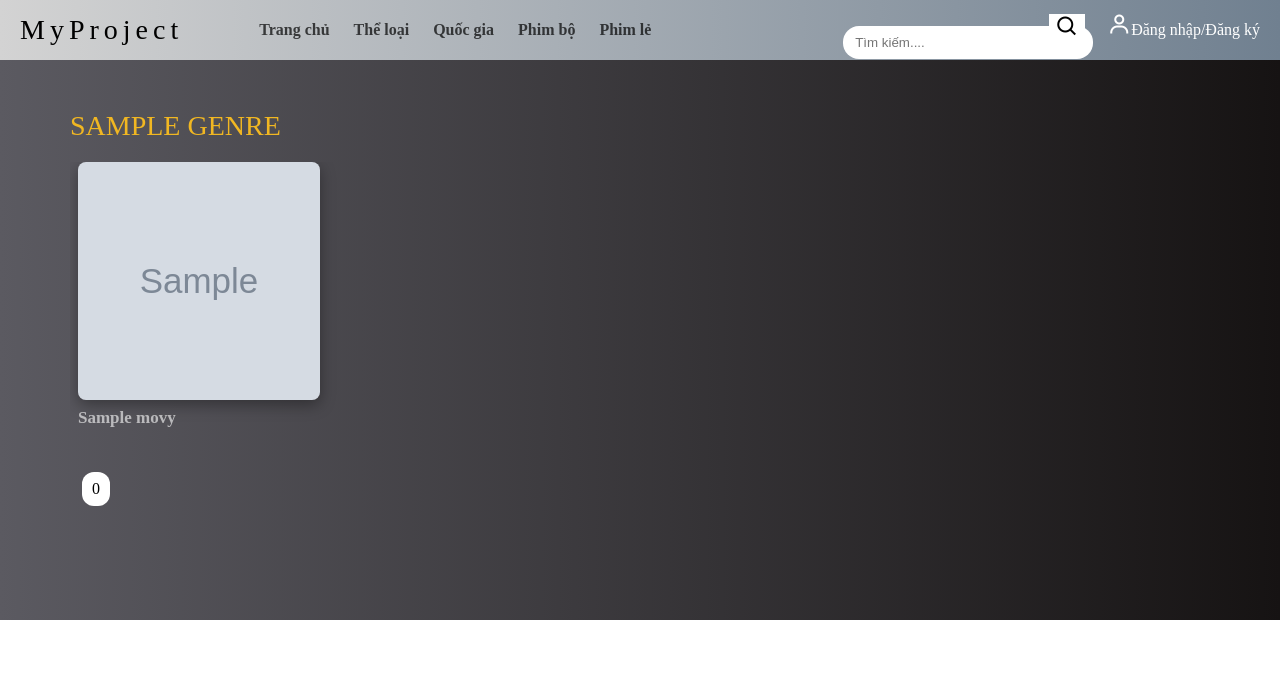
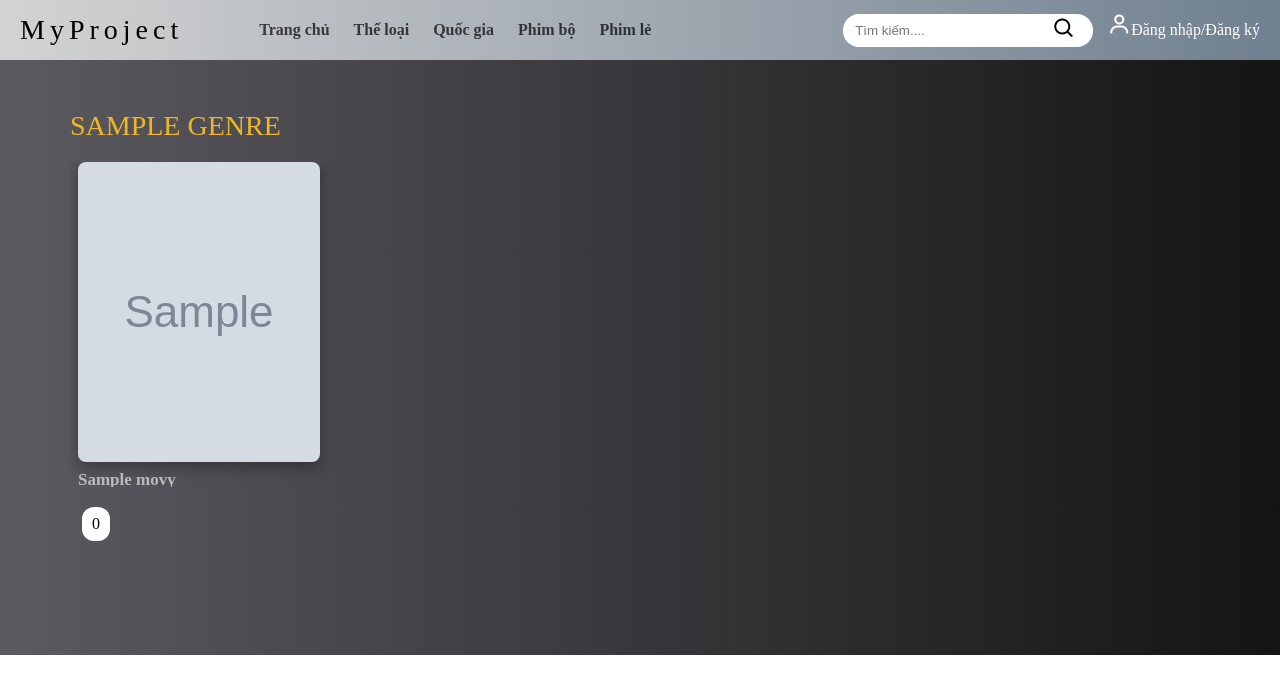
Before and after one commit to hung0509/BaiNhom, a PHP site: page /movielengthview.php?select-genre=1&index-page=0 in a window 1280 px wide. Shown: the top 694 px of the page. Run offline with PHP 8.4, Linux system fonts and the light colour scheme; tables that the repository leaves empty or names only in its code hold one stand-in row (values such as "Sample post"); grey boxes marked "Sample" are stand-in pictures.

Commit message:
fix lan thu n :v

```diff
--- a/css/style.css
+++ b/css/style.css
@@ -82,14 +82,16 @@ html{
 }
 
 .fix1{
-    position: relative;
+    /* position: relative; */
     top: 12px;
 }
 
 .fix2{
     position: absolute;
-    top: 14px;
-    right: 18px;
+    position: absolute;
+    top: 16px;
+    right: 21px;
+    background: #fff;
     background: #fff;
 }
 
@@ -318,3 +320,11 @@ html{
     background-color: #f1b722;
     color: #fff;
 }
+
+.setupFilm{
+    height: 325px;
+}
+
+.setupImage{
+    height: 300px !important;
+}
--- a/movielengthview.php
+++ b/movielengthview.php
@@ -83,9 +83,9 @@ if (isset($_GET['index-page']) && isset($_GET["movie-length"])) {
                 <div class="row">
                     <?php for ($i = 0; $i < 10; $i++) : ?>
                         <?php if (isset($list_movie[$i])) : ?>
-                            <div class="col_4">
+                            <div class="col_4 setupFilm">
                                 <a href="./detail.php?id_movie=<? echo $list_movie[$i]->id_movie ?>">
-                                    <img src=<?= $list_movie[$i]->imagefile ?> alt="Hình ảnh minh họa">
+                                    <img class="setupImage" src=<?= $list_movie[$i]->imagefile ?> alt="Hình ảnh minh họa">
                                     <div class="name_film"><?= $list_movie[$i]->moviename ?></div>
                                 </a>
                             </div>
```
